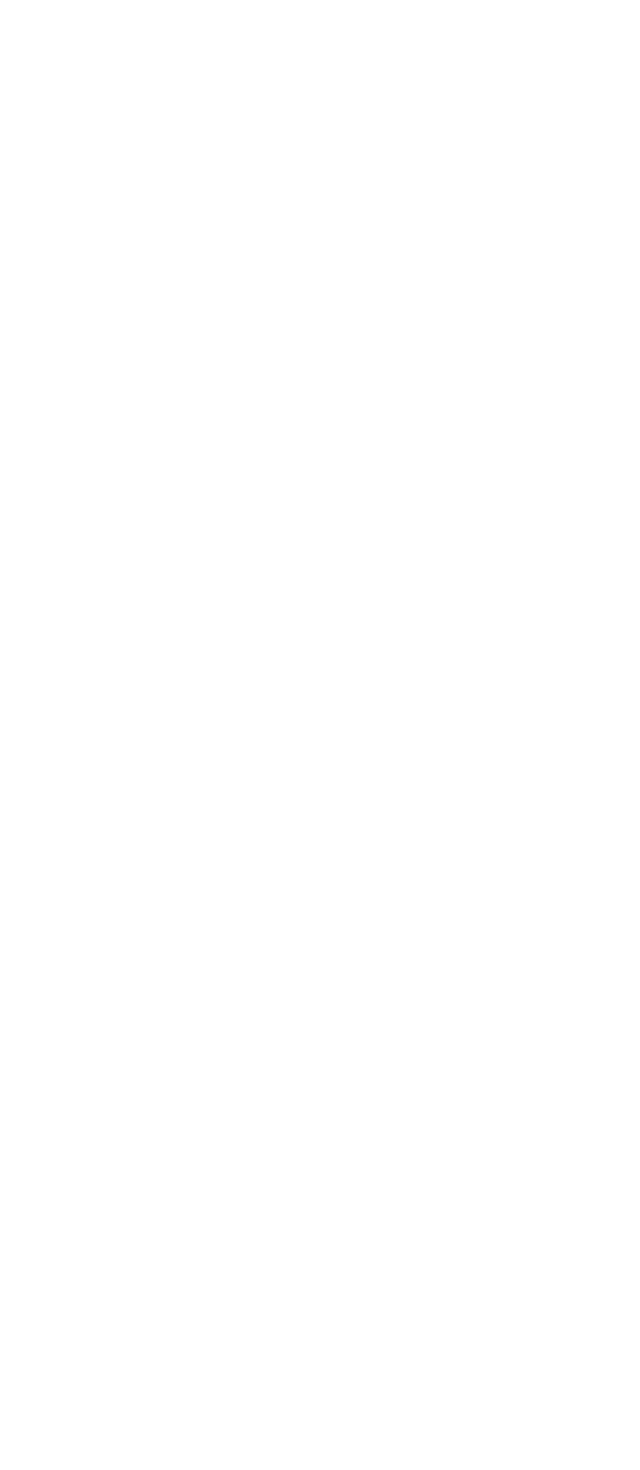
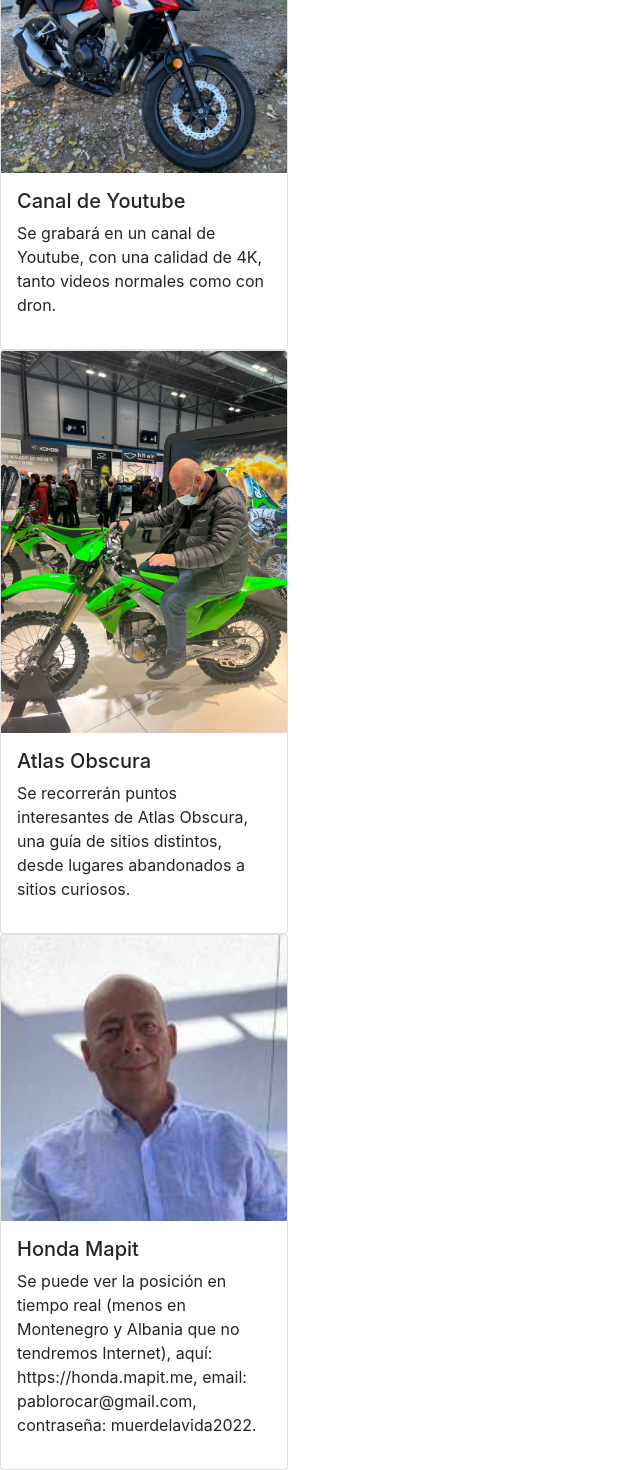
Before and after one commit to andredoc/muerde-la-vida-web, a React (Create React App) app in the folder client/: page /channels in a window 1280 px wide. Shown: the part 711-2181 px from the top of the page, without its empty margins (0-640 px from the left). Before the commit the page ends 800 px from the top, so only its background shows below. Built offline with nearby package versions, Linux system fonts and the light colour scheme.

Commit message:
channels route advanced

```diff
--- a/client/package.json
+++ b/client/package.json
@@ -10,6 +10,7 @@
     "react": "^18.0.0",
     "react-bootstrap": "^2.2.3",
     "react-dom": "^18.0.0",
+    "react-player": "^2.10.0",
     "react-router-dom": "^6.3.0",
     "react-scripts": "5.0.0",
     "web-vitals": "^2.1.4"
--- /dev/null
+++ b/client/src/components/OptionCard/OptionCard.jsx
@@ -0,0 +1,20 @@
+import { Card, Button } from "react-bootstrap"
+import { Link } from "react-router-dom"
+import "./OptionCard.css"
+
+const OptionCard = ({name, text, image}) => {
+    return (
+        <Card style={{ width: '18rem' }}>
+            <Card.Img variant="top" src={image} />
+            <Card.Body>
+                <Card.Title>{name}</Card.Title>
+                <Card.Text>
+                    {text}
+                </Card.Text>
+                <Link to="https://www.youtube.com/channel/UCRz1dnRh7iMQRBdPI6_-H4Q" />
+            </Card.Body>
+        </Card>
+    )
+}
+
+export default OptionCard
--- a/client/src/index.css
+++ b/client/src/index.css
@@ -1,5 +1,5 @@
 body {
-  margin: 0;
+  margin:0;
   font-family: -apple-system, BlinkMacSystemFont, 'Segoe UI', 'Roboto', 'Oxygen',
     'Ubuntu', 'Cantarell', 'Fira Sans', 'Droid Sans', 'Helvetica Neue',
     sans-serif;
--- a/client/src/pages/ChannelsPage/ChannelsPage.jsx
+++ b/client/src/pages/ChannelsPage/ChannelsPage.jsx
@@ -1,7 +1,46 @@
+import OptionCard from "../../components/OptionCard/OptionCard"
+import ReactPlayer from "react-player"
+import only_bike from "../../assets/images/only_bike.jpeg"
+import testing_bike from "../../assets/images/testing_bike.jpeg"
+import pablo_profile from "../../assets/images/pablo_profile.jpeg"
+
+import { Link } from "react-router-dom"
+
 const ChannelsPage = () => {
     return (
-        <h1>Esta es ChannelsPage</h1>
+        <>
+            <h1>Esta es ChannelsPage</h1>
+            <div className="video">
+                <ReactPlayer
+                    className="react-player"
+                    controls
+                    url="https://www.youtube.com/watch?v=if_A7J_6svU"
+                />
+            </div>
+            <OptionCard
+                name="Canal de Youtube"
+                text="Se grabará en un canal de Youtube, con una calidad de 4K,
+                tanto videos normales como con dron."
+                image={only_bike}
+            >
+
+                <Link to="https://www.youtube.com/channel/UCRz1dnRh7iMQRBdPI6_-H4Q" />
+            </OptionCard>
+            <OptionCard
+                name="Atlas Obscura"
+                text="Se recorrerán puntos interesantes de Atlas Obscura,
+                una guía de sitios distintos, desde lugares abandonados a sitios
+                curiosos."
+                image={testing_bike}
+            />
+            <OptionCard
+                name="Honda Mapit"
+                text="Se puede ver la posición en tiempo real (menos en Montenegro
+                y Albania que no tendremos Internet), aquí: https://honda.mapit.me,
+                email: pablorocar@gmail.com, contraseña: muerdelavida2022."
+                image={pablo_profile}
+            />
+        </>
     )
 }
-
 export default ChannelsPage
```
Also changed, not shown: client/src/pages/ChannelsPage/ChannelsPage.css (+9 -0 lines), client/src/components/OptionCard/OptionCard.css (added), 1 other file (tests, documents, lock files or other folders).
